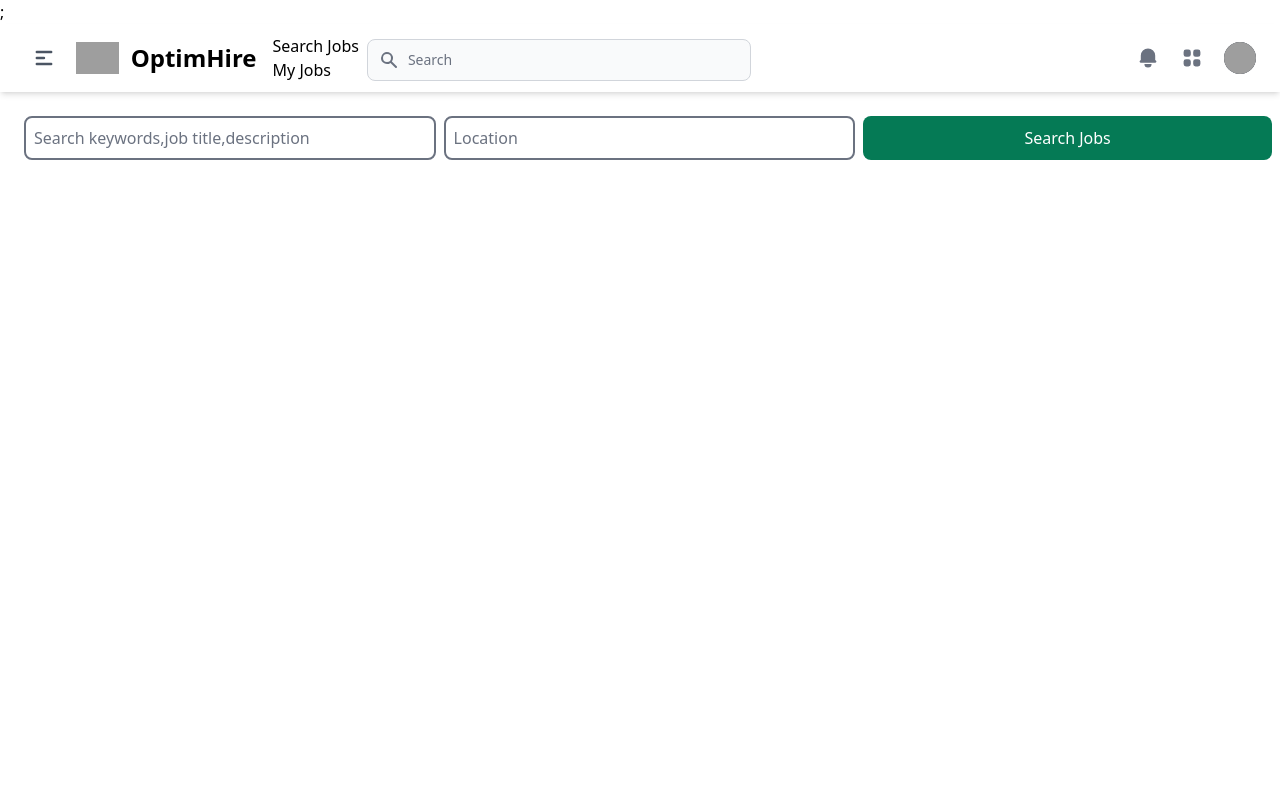
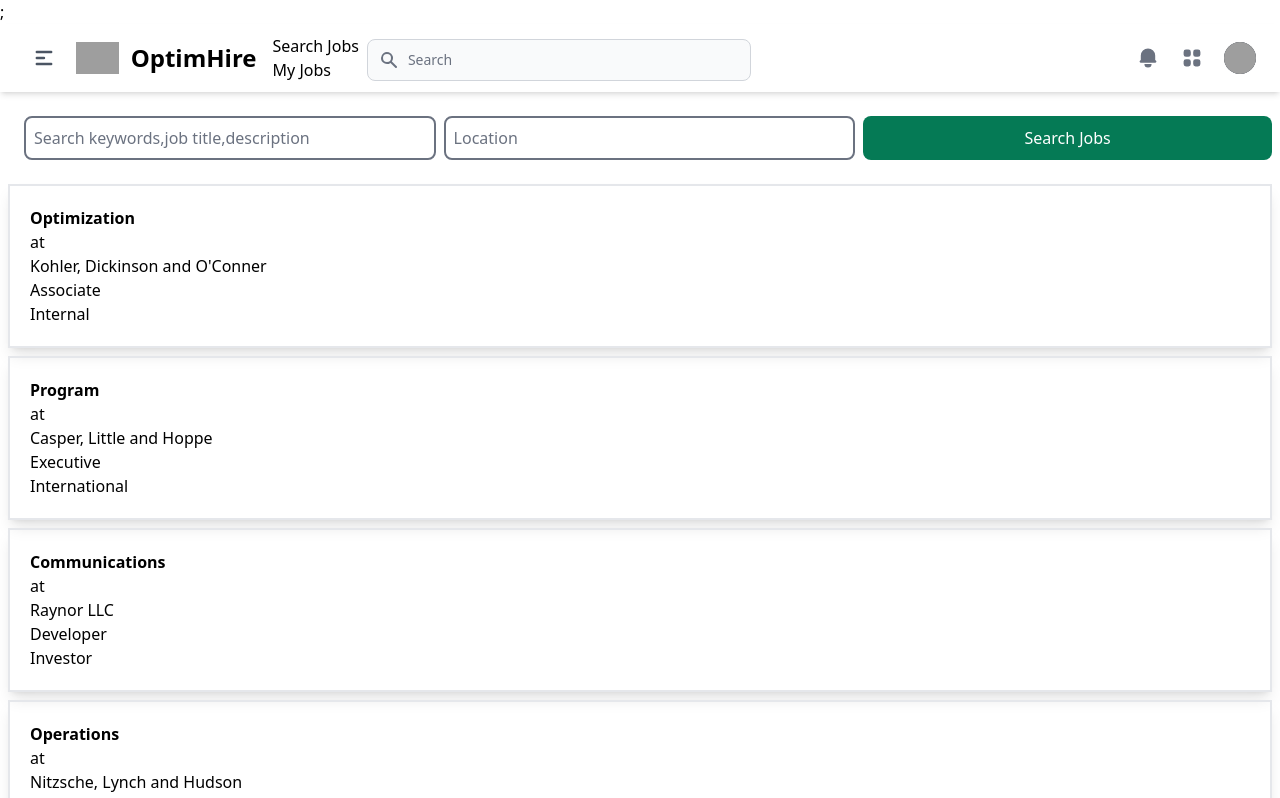
Before and after one commit to kalburgimanjunath/stackblitz-starters-optim, a Next.js app: page /searchjobs in a window 1280 px wide. Shown: the top 798 px of the page. Built offline with nearby package versions, Linux system fonts and the light colour scheme; grey boxes are pictures that could not be loaded.

Commit message:
3 files modified

```diff
--- a/pages/searchjobs.js
+++ b/pages/searchjobs.js
@@ -1,4 +1,19 @@
+import { faker } from '@faker-js/faker';
 export default function SearchJobs() {
+  const randomName = faker.person.fullName();
+  const Companys = (numrows = 10) => {
+    return [...Array(1000)].map((x, i) => (
+      <div className="border-2 m-2 p-5 shadow-lg">
+        <div key={i} className="font-bold">
+          {faker.person.jobArea()}
+        </div>
+        at
+        <div>{faker.company.name()}</div>
+        <div>{faker.person.jobType()}</div>
+        <div>{faker.person.jobDescriptor()}</div>
+      </div>
+    ));
+  };
   return (
     <div>
       <div className="flex m-2 p-4 justify-content-space-between w-full">
@@ -19,6 +34,9 @@
           Search Jobs
         </button>
       </div>
+      <div>
+        <Companys />
+      </div>
     </div>
   );
 }
```
Also changed, not shown: package.json (+4 -3 lines), 1 other file (tests, documents, lock files or other folders).
